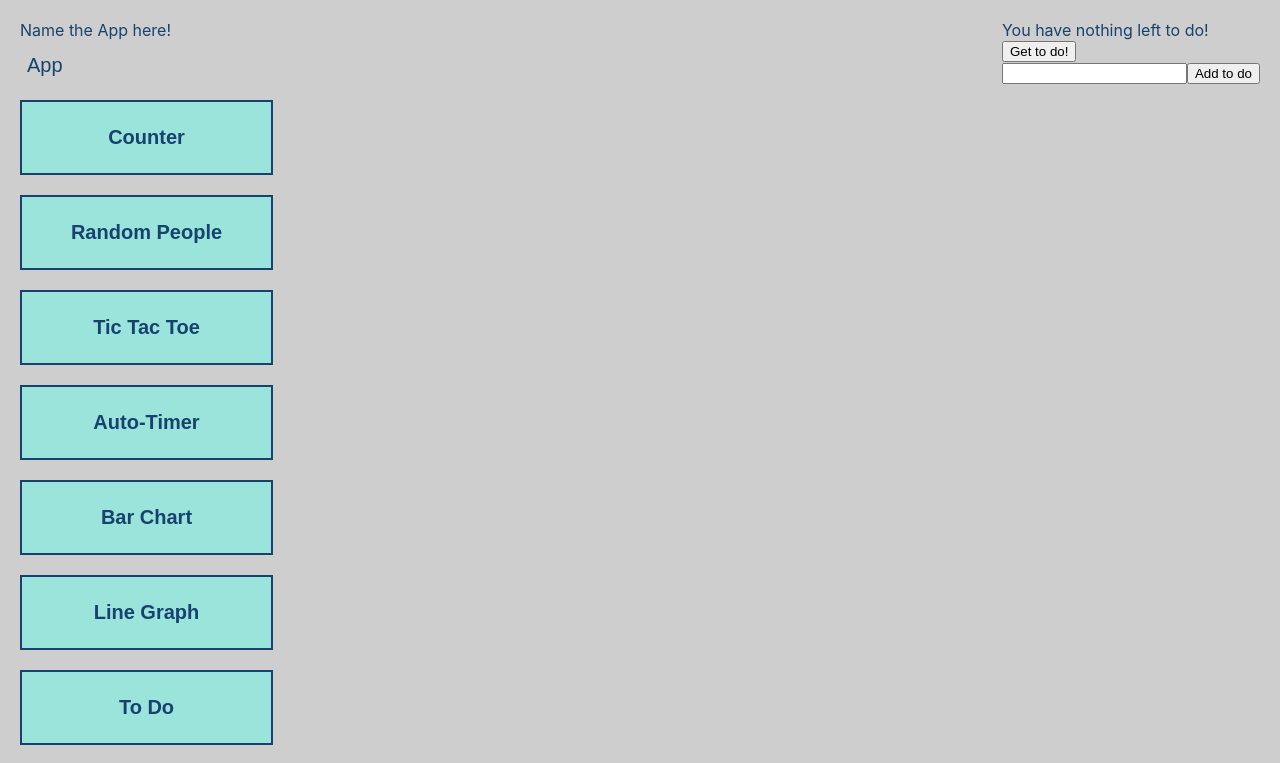
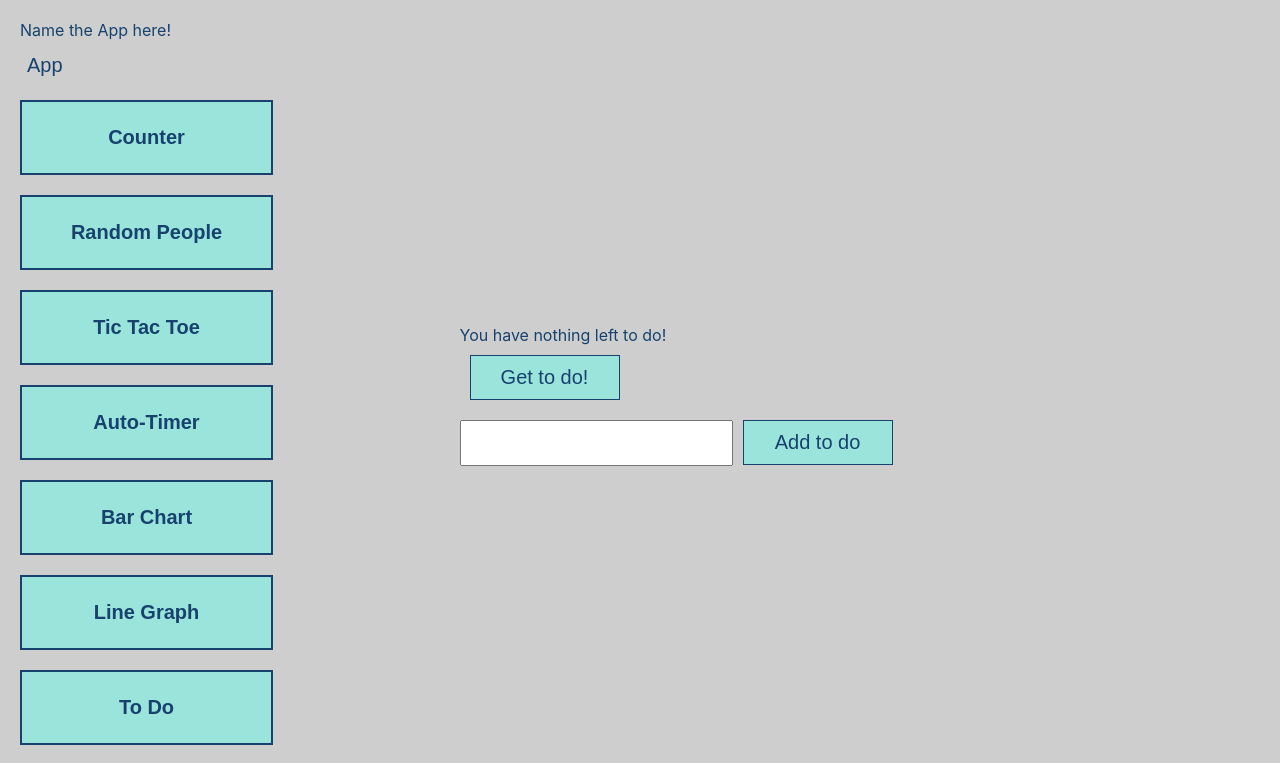
Before and after one commit to tomhands1/saga-practice, a React (Create React App) app: page /todos in a window 1280 px wide. Shown: the top 763 px of the page. Built offline with nearby package versions, Linux system fonts and the light colour scheme.

Commit message:
Styling changes

```diff
--- a/src/App.scss
+++ b/src/App.scss
@@ -198,6 +198,24 @@ $text-colour: rgb(22, 66, 109);
   border: 1px solid $text-colour;
 }
 
+.todo-container {
+  width: 50vw;
+  margin: auto;
+  .todo-button {
+    width: 150px;
+    background-color: $button-colour;
+    color: $text-colour;
+    border: 1px solid $text-colour;
+    margin: 10px;
+    padding: 10px;
+    font-size: 20px;
+  }
+  .todo-input {
+    height: 40px;
+    font-size: 20px;
+  }
+}
+
 .pictures-container {
   display: flex;
   width: 85vw;
--- a/src/components/CardMatch/CardMatch.jsx
+++ b/src/components/CardMatch/CardMatch.jsx
@@ -5,7 +5,7 @@ import Card from './Card';
 import './CardMatch.scss';
 
 const duplicateCard = () => {
-    return [0, 1, 2, 3, 4, 5, 6, 7].reduce((preValue, current, index, array) => {
+    return [0, 1, 2, 3, 4, 5, 6, 7].reduce((preValue, current) => {
         return preValue.concat([current, current])
     }, []);
 };
@@ -67,7 +67,7 @@ const CardMatch = () => {
     };
 
     const isGameOver = () => {
-        return isFlipped.every((element, index, array) => element !== false);
+        return isFlipped.every((element) => element !== false);
     };
 
     return (
--- a/src/components/Todo.jsx
+++ b/src/components/Todo.jsx
@@ -32,13 +32,11 @@ const Todo = ({ todos, generateTodo, removeTodo, createTodo }) => {
     }
 
     return (
-        <div>
+        <div className="todo-container">
             <div>
                 {todos.length ?
                     todos.map((todo, index) => (
-                        <div key={index}>
-                            <div onClick={() => deleteTodo(index)}>{index + 1}. {todo.title}</div>
-                        </div>
+                            <div className="todo-item" key={index} onClick={() => deleteTodo(index)}>{index + 1}. {todo.title}</div>
                     ))
                     :
                     <div>
@@ -47,11 +45,11 @@ const Todo = ({ todos, generateTodo, removeTodo, createTodo }) => {
                 }
             </div>
             <div>
-                <button onClick={getTodo}>Get to do!</button>
+                <button className="todo-button" onClick={getTodo}>Get to do!</button>
             </div>
             <div>
-                <input ref={todoRef} onChange={updateTodo}></input>
-                <button onClick={addTodo}>Add to do</button>
+                <input className="todo-input" ref={todoRef} onChange={updateTodo}></input>
+                <button className="todo-button" onClick={addTodo}>Add to do</button>
             </div>
         </div>
     );
```
Also changed, not shown: src/components/RandomPerson.jsx (indentation only).
